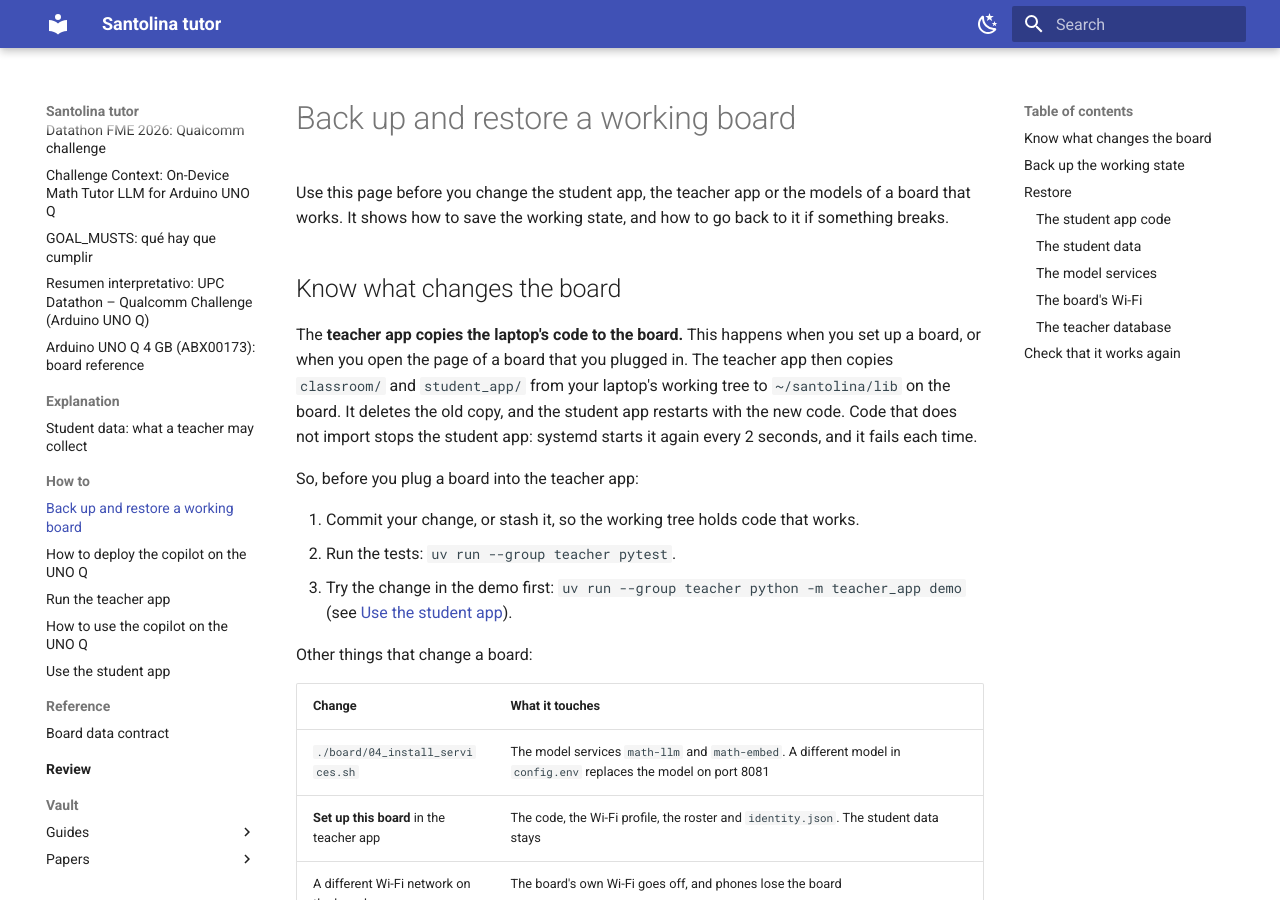
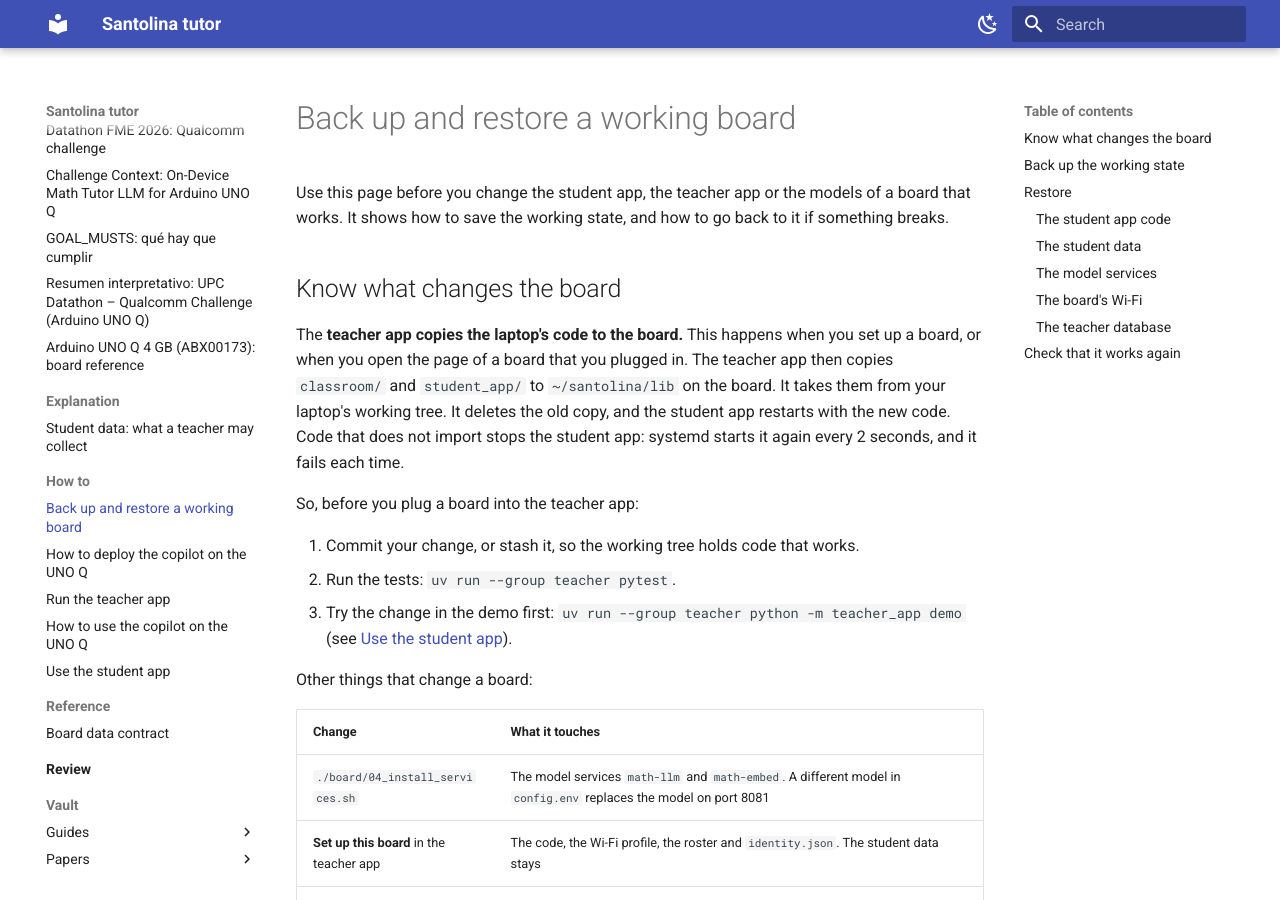
Before and after one commit to Sigkaio636/Santolina_tutor, an MkDocs documentation site: the page built from docs/how-to/back-up-and-restore-a-board.md, in a window 1280 px wide and 900 px high. Built offline with MkDocs 1.6.1 and Material for MkDocs 9.7.7, drawn with Linux system fonts in a browser that asks for light colours.

Commit message:
Split a long sentence in the backup how-to
Co-Authored-By: Claude Opus 5.5 <noreply@anthropic.com>

```diff
--- a/docs/how-to/back-up-and-restore-a-board.md
+++ b/docs/how-to/back-up-and-restore-a-board.md
@@ -4,7 +4,7 @@ Use this page before you change the student app, the teacher app or the models o
 
 ## Know what changes the board
 
-The **teacher app copies the laptop's code to the board.** This happens when you set up a board, or when you open the page of a board that you plugged in. The teacher app then copies `classroom/` and `student_app/` from your laptop's working tree to `~/santolina/lib` on the board. It deletes the old copy, and the student app restarts with the new code. Code that does not import stops the student app: systemd starts it again every 2 seconds, and it fails each time.
+The **teacher app copies the laptop's code to the board.** This happens when you set up a board, or when you open the page of a board that you plugged in. The teacher app then copies `classroom/` and `student_app/` to `~/santolina/lib` on the board. It takes them from your laptop's working tree. It deletes the old copy, and the student app restarts with the new code. Code that does not import stops the student app: systemd starts it again every 2 seconds, and it fails each time.
 
 So, before you plug a board into the teacher app:
 
```
